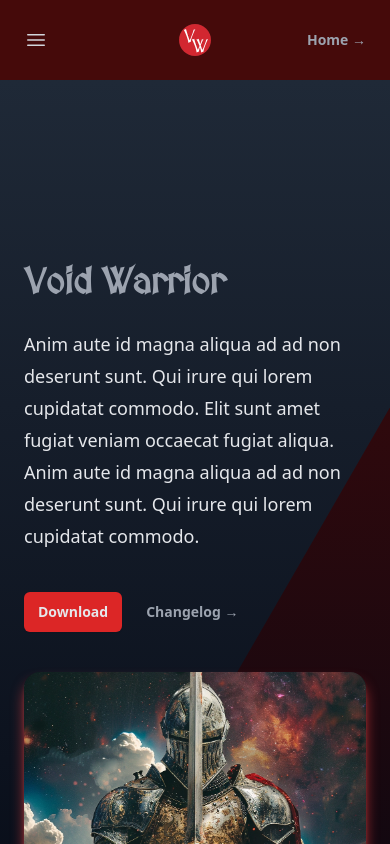
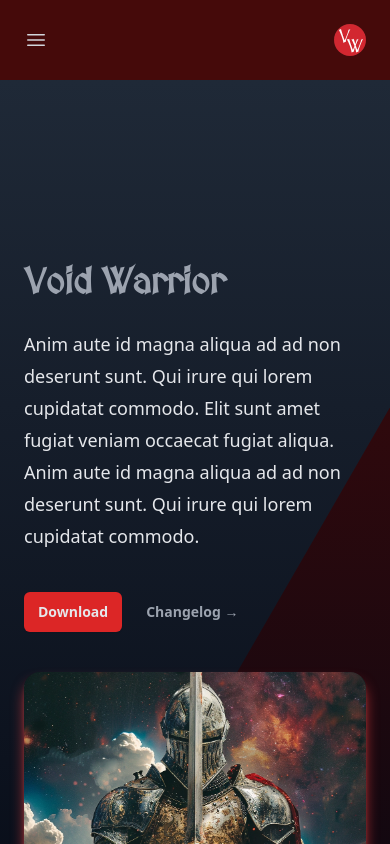
Before and after one commit to itsaboy/react-VW, a React (Vite) app in the folder client/: page / in a window 390 px wide. Shown: the top 844 px of the page. Built offline with nearby package versions, Linux system fonts and the light colour scheme.

Commit message:
small tweak to header component

```diff
--- a/client/src/components/Header.jsx
+++ b/client/src/components/Header.jsx
@@ -40,7 +40,7 @@ export default function Header() {
           <span className="sr-only">Your Company</span>
           <img className="h-8 w-auto" src="/icons/void-warrior.svg" alt="" />
         </div>
-        <div className="flex flex-1 justify-end">
+        <div className="lg:flex flex-1 justify-end hidden">
           <Link
             at="/"
             className="text-sm font-semibold leading-6 text-gray-400 hover:text-gray-400"
```
